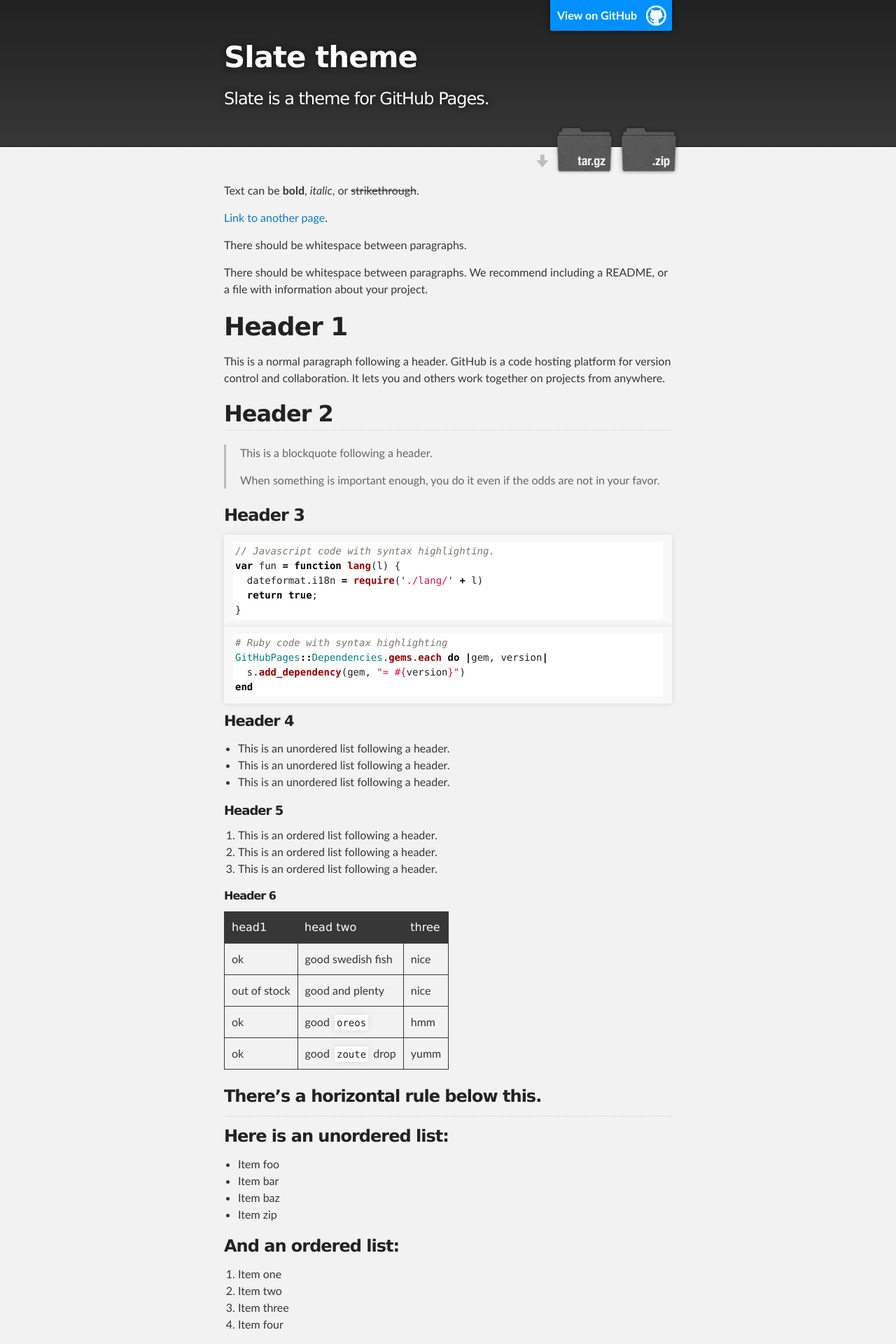
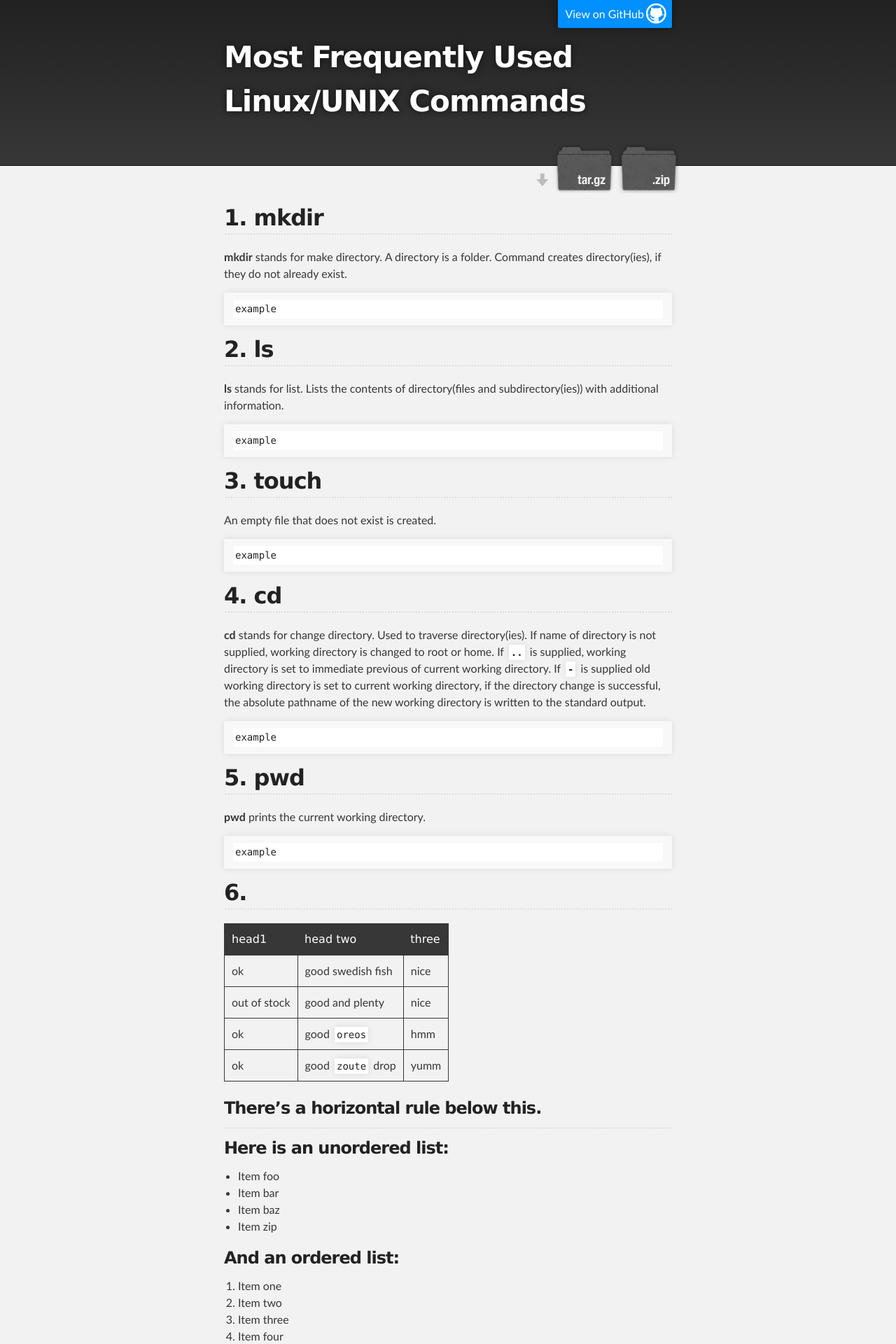
Before and after one commit to rajeev29five/rajeev29five.github.io, a Jekyll site: the page built from index.md, in a window 1280 px wide. Shown: the top 1920 px of the page at 70% size. Built offline with Jekyll 4.4.1, drawn with Linux system fonts in a browser that asks for light colours; the repository's description, which GitHub fills in, is left out; our own code applies the rules of GitHub Pages for plain Markdown files.

Commit message:
added commands

````diff
--- a/_config.yml
+++ b/_config.yml
@@ -1,5 +1,5 @@
-title: Slate theme
-description: Slate is a theme for GitHub Pages.
+title: Most Frequently Used Linux/UNIX Commands
+description:
 show_downloads: true
 google_analytics:
 theme: jekyll-theme-slate
--- a/_sass/jekyll-theme-slate.scss
+++ b/_sass/jekyll-theme-slate.scss
@@ -272,10 +272,10 @@ Full-Width Styles
   top:0;
   right: 10px;
   z-index: 10;
-  padding: 10px 50px 10px 10px;
+  padding: 8px 40px 8px 10px;
   color: #fff;
-  background: url('../images/blacktocat.png') #0090ff no-repeat 95% 50%;
-  font-weight: 700;
+  background: url('../images/blacktocat.png') #0090ff no-repeat 95% 40%;
+  font-weight: 500;
   box-shadow: 0 0 10px rgba(0,0,0,.5);
   border-bottom-left-radius: 2px;
   border-bottom-right-radius: 2px;
--- a/index.md
+++ b/index.md
@@ -2,54 +2,49 @@
 layout: default
 ---
 
-Text can be **bold**, _italic_, or ~~strikethrough~~.
 
-[Link to another page](./another-page.html).
+## 1. mkdir
 
-There should be whitespace between paragraphs.
+**mkdir** stands for make directory. A directory is a folder. Command creates directory(ies), if they do not already exist.
 
-There should be whitespace between paragraphs. We recommend including a README, or a file with information about your project.
-
-# Header 1
-
-This is a normal paragraph following a header. GitHub is a code hosting platform for version control and collaboration. It lets you and others work together on projects from anywhere.
-
-## Header 2
-
-> This is a blockquote following a header.
->
-> When something is important enough, you do it even if the odds are not in your favor.
-
-### Header 3
-
-```js
-// Javascript code with syntax highlighting.
-var fun = function lang(l) {
-  dateformat.i18n = require('./lang/' + l)
-  return true;
-}
+```
+example
 ```
 
-```ruby
-# Ruby code with syntax highlighting
-GitHubPages::Dependencies.gems.each do |gem, version|
-  s.add_dependency(gem, "= #{version}")
-end
+## 2. ls
+
+**ls** stands for list. Lists the contents of directory(files and subdirectory(ies)) with additional information.
+
+```
+example
 ```
 
-#### Header 4
+## 3. touch
 
-*   This is an unordered list following a header.
-*   This is an unordered list following a header.
-*   This is an unordered list following a header.
+An empty file that does not exist is created.
 
-##### Header 5
+```
+example
+```
 
-1.  This is an ordered list following a header.
-2.  This is an ordered list following a header.
-3.  This is an ordered list following a header.
 
-###### Header 6
+## 4. cd
+
+**cd** stands for change directory. Used to traverse directory(ies). If name of directory is not supplied, working directory is changed to root or home. If **`..`** is supplied, working directory is set to immediate previous of current working directory. If **`-`** is supplied old working directory is set to current working directory, if the directory change is successful, the absolute pathname of the new working directory is written to the standard  output.
+
+```
+example
+```
+
+## 5. pwd
+
+**pwd** prints the current working directory.
+
+```
+example
+```
+
+## 6.
 
 | head1        | head two          | three |
 |:-------------|:------------------|:------|
````
Also changed, not shown: READ.md (+1 -1 lines).
